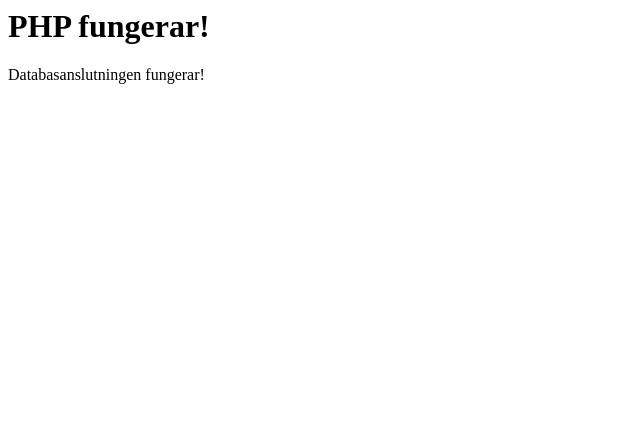
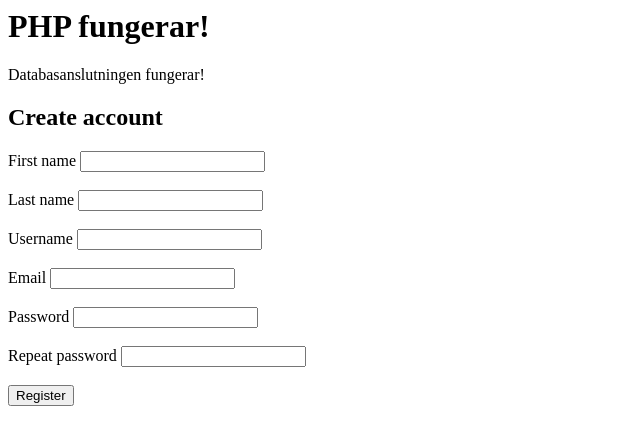
Before and after one commit to Harald-Wallin/letsTalkAboutIt, a PHP site: page / in a window 1280 px wide. Shown: the top 445 px of the page, without its empty margins (0-640 px from the left). Run offline with PHP 8.4, Linux system fonts and the light colour scheme.

Commit message:
feat: index.php FORM-test

```diff
--- a/public/index.php
+++ b/public/index.php
@@ -2,3 +2,35 @@
     echo "<h1>PHP fungerar!</h1>";
     echo "<p>Databasanslutningen fungerar!</p>";
 ?>
+
+<h2>Create account</h2>
+
+<form method="POST" action="register.php">
+
+    <label for="first_name">First name</label>
+    <input type="text" id="first_name" name="first_name" required>
+    <br><br>
+
+    <label for="last_name">Last name</label>
+    <input type="text" id="last_name" name="last_name" required>
+    <br><br>
+
+    <label for="user_name">Username</label>
+    <input type="text" id="user_name" name="user_name" required>
+    <br><br>
+
+    <label for="email">Email</label>
+    <input type="email" id="email" name="email" required>
+    <br><br>
+
+    <label for="password">Password</label>
+    <input type="password" id="password" name="password" required>
+    <br><br>
+
+    <label for="repeat_password">Repeat password</label>
+    <input type="password" id="repeat_password" name="repeat_password" required>
+
+    <br><br>
+
+    <button type="submit">Register</button>
+</form>
--- /dev/null
+++ b/public/register.php
@@ -0,0 +1,3 @@
+<h1> REGISTRERAD </h1>
+
+<?php var_dump($_POST) ?>
```
